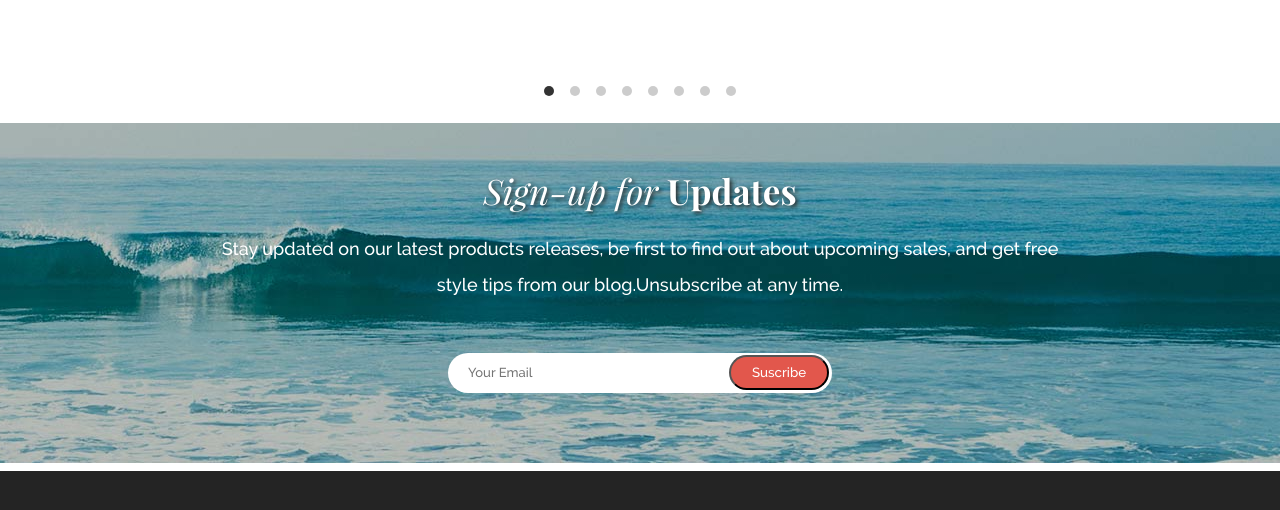
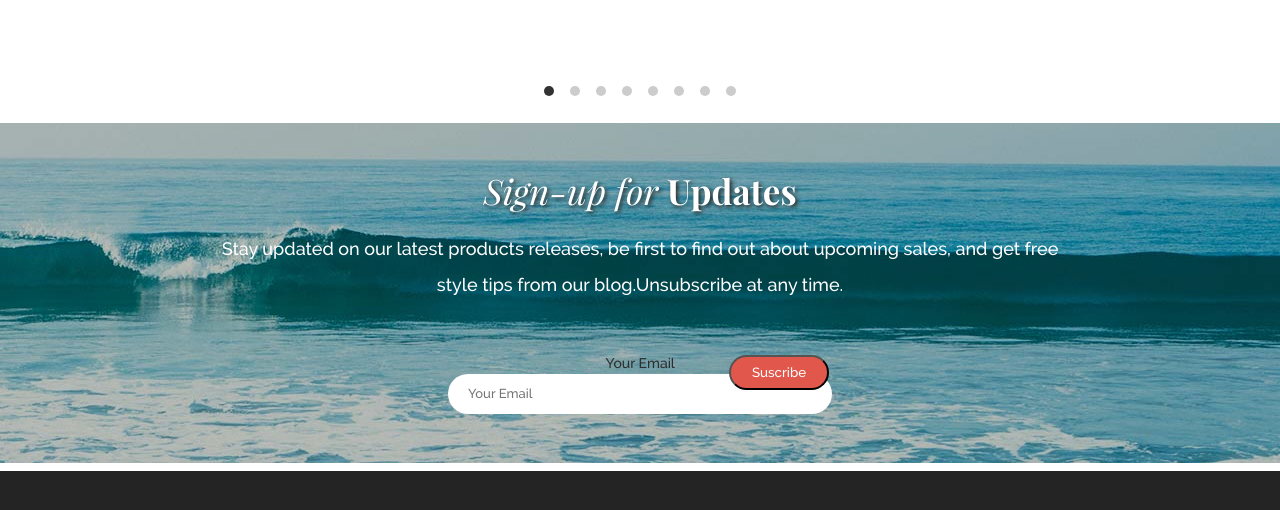
Before and after one commit to jmvr37/Aloha, a plain HTML site: page index.html in a window 1280 px wide. Shown: the part 2074-2584 px from the top of the page. Drawn offline with nearby package versions, Linux system fonts and the light colour scheme.

Commit message:
add a missing label to an input

```diff
--- a/index.html
+++ b/index.html
@@ -121,7 +121,9 @@
         <p class="text3">Stay updated on our latest products releases, be first to find out
             about upcoming sales, and get free style tips from our blog.Unsubscribe at any time.
         </p>
-        <form id="buttom2"> <input type="email" name="Your Email" placeholder="Your Email" class="textbox" id="textbox">
+        <form id="buttom2">
+            <label for="textbox">Your Email</label>
+            <input type="email" name="Your Email" placeholder="Your Email" class="textbox" id="textbox">
             <input type="submit" value="Suscribe" id="buttom">
         </form>
     </section>
@@ -145,6 +147,7 @@
 
             <script src="js/script.js"></script>
         <script src="https://unpkg.com/flickity@2/dist/flickity.pkgd.min.js"></script>
+        <script src="https://cdnjs.cloudflare.com/ajax/libs/tota11y/0.1.6/tota11y.js"></script>
 
 
 
```
